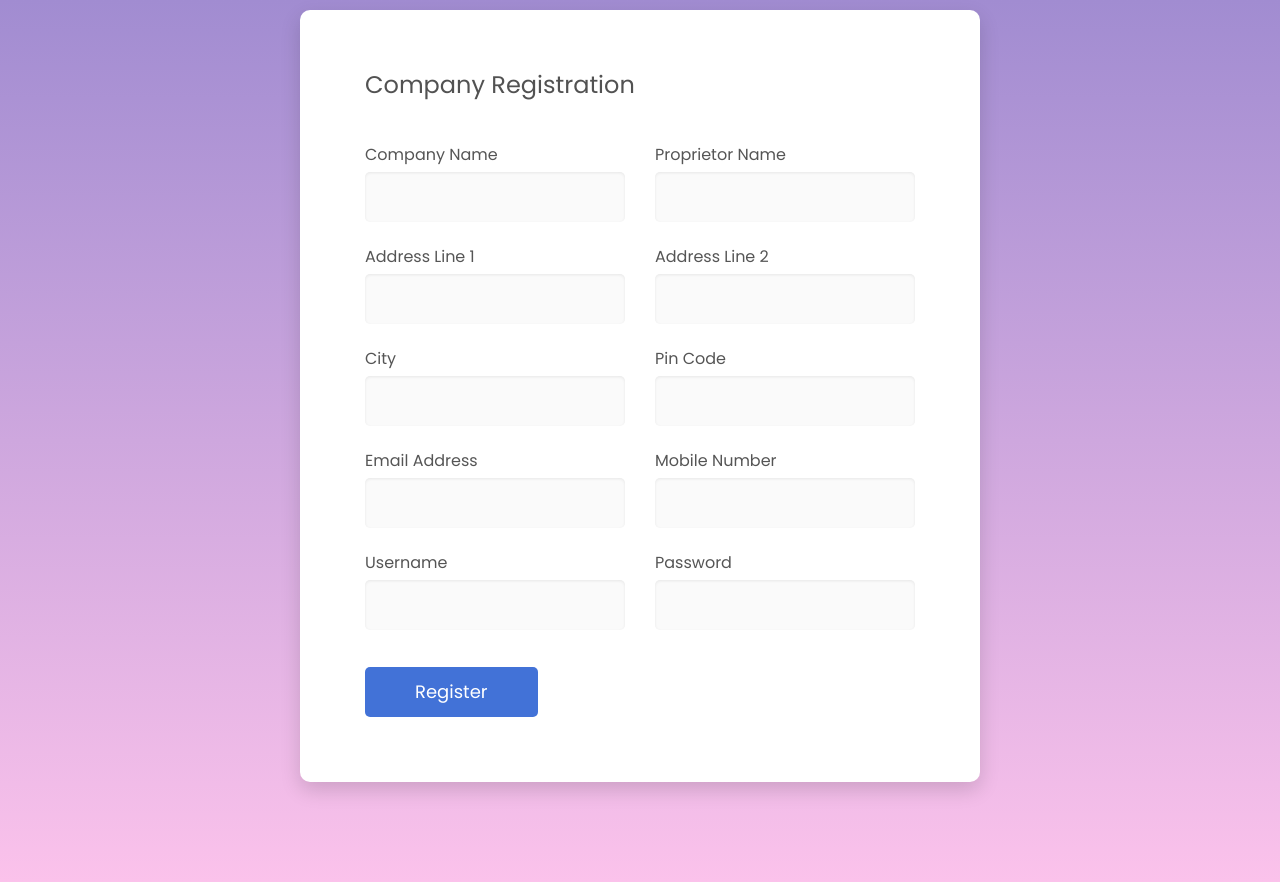
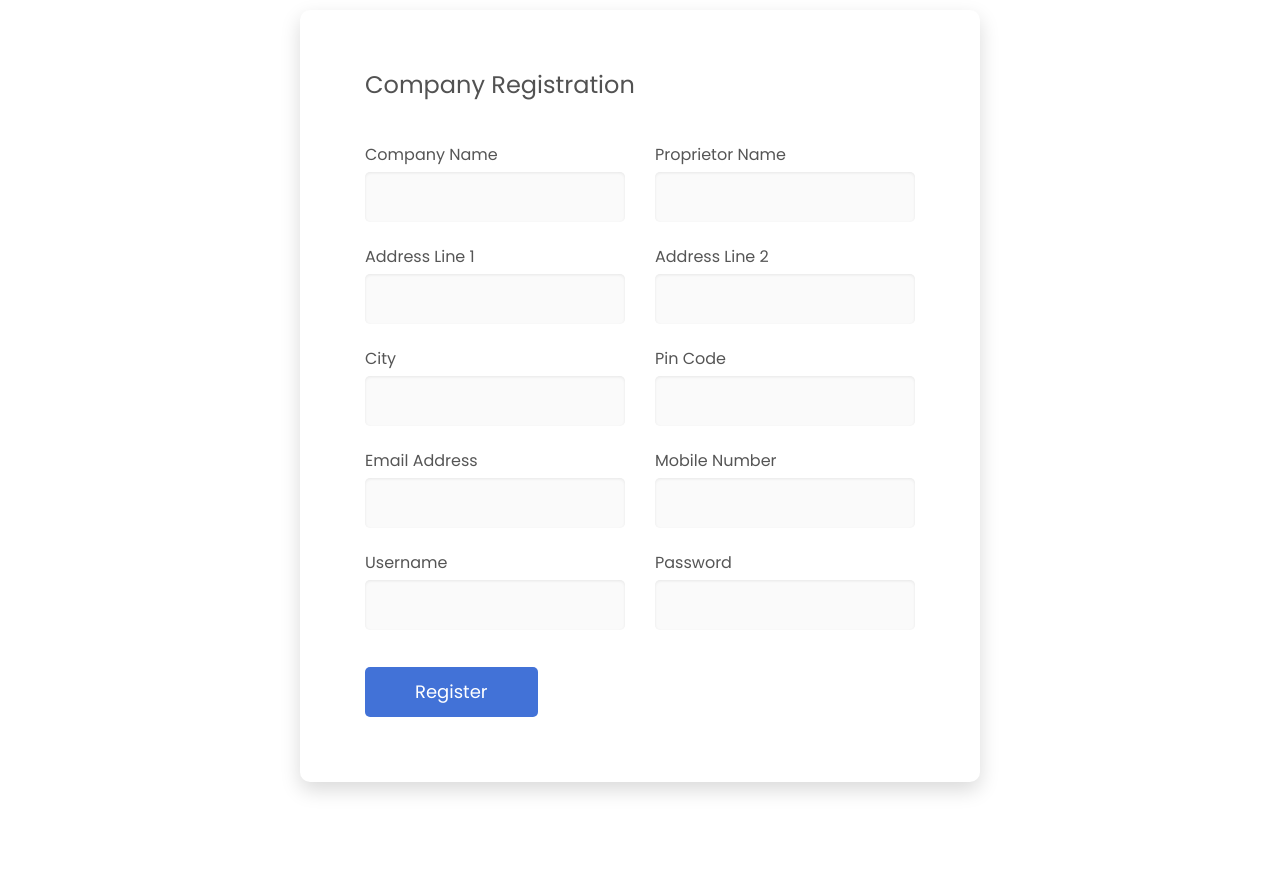
Before and after one commit to marigopal/plotpro, a PHP site: page /company_reg/ in a window 1280 px wide. Run offline with PHP 8.4, Linux system fonts and the light colour scheme; data that the repository does not hold is empty; some libraries are stand-ins or nearby versions.

Commit message:
company register page update

```diff
--- a/company_reg/index.php
+++ b/company_reg/index.php
@@ -29,7 +29,7 @@
     </head>
 
     <body>
-        <div class="page-wrapper bg-gra-01 p-t-10 p-b-100 font-poppins">
+        <div class="page-wrapper p-t-10 p-b-100 font-poppins">
             <div class="wrapper wrapper--w680">
                 <div class="card card-4">
                     <div class="card-body" id="register_div" hidden="">
--- a/land/modal/modals.php
+++ b/land/modal/modals.php
@@ -51,7 +51,7 @@
                             </div>
                             <div class="form-group">
                                 <label>Square Feet Value</label>
-                                <input type="number" class="form-control" id="land_square_feet" name="land_square_feet" placeholder="Square Feet" onkeyup="input_remove_error_notification('password');">
+                                <input type="number" class="form-control" id="land_square_feet" name="land_square_feet" placeholder="Square Feet" onkeyup="input_remove_error_notification('password'); num_word(this.value);" >
                             </div>
                         </div>
                     </div>
```
